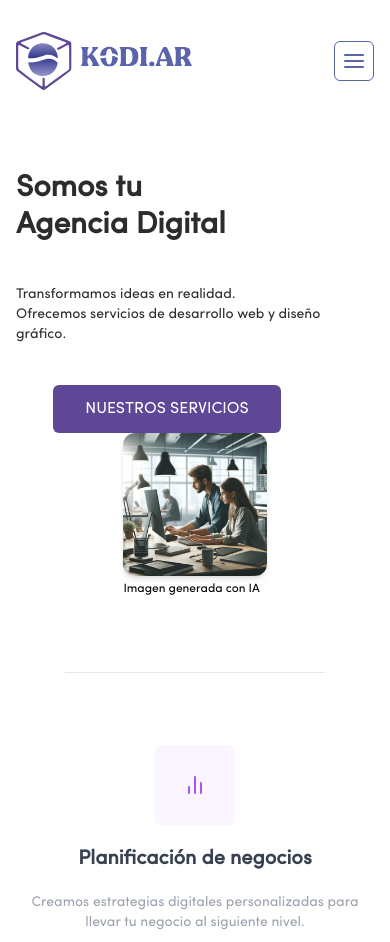
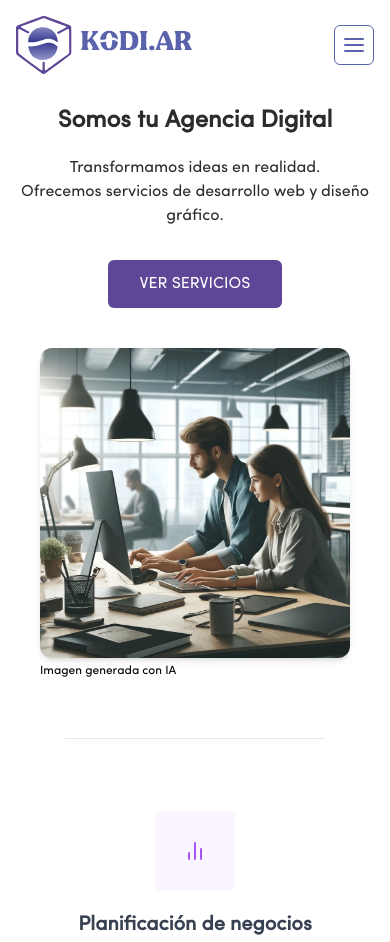
Before and after one commit to olicodea/kodi.ar-landing, a website: page index.html in a window 390 px wide. Shown: the top 942 px of the page. Drawn offline with nearby package versions, Linux system fonts and the light colour scheme.

Commit message:
Mejora resposive v1

```diff
--- a/index.html
+++ b/index.html
@@ -21,12 +21,12 @@
 <body class="bg-white">
 
     <!-- home section -->
-    <section class="py-8">
+    <section class="py-4 md:py-8">
 
         <div class="container max-w-screen-xl mx-auto px-4">
 
-            <nav class="flex-wrap lg:flex items-center justify-between mb-20" x-data="{navbarOpen:false}">
-                <div class="flex items-center justify-between mb-10 lg:mb-0">
+            <nav class="flex-wrap lg:flex items-center justify-between mb-8 lg:mb-20" x-data="{navbarOpen:false}">
+                <div class="flex items-center justify-between mb-0">
                     <a href="/" class="w-44">
                         <img class="w-full" src="assets/image/isolotipo horizontal 1.svg" alt="Logo">
                     </a>
@@ -60,19 +60,28 @@
             <header class="flex-col xl:flex-row flex justify-between mb-10">
 
                 <div class="mx-auto text-center">
-                    <h1 class="text-left font-bold text-[#2C2C2C] text-3xl md:text-6xl leading-tight mb-10">Somos tu <br> Agencia
+                    <h1
+                        class="hidden md:block md:text-left font-bold text-[#2C2C2C] text-6xl leading-tight mb-10">
+                        Somos tu<br>Agencia
                         Digital</h1>
 
-                    <p class="text-left font-normal text-[#2C2C2C] text-sm md:text-lg mb-10">Transformamos ideas en realidad. <br>Ofrecemos servicios de desarrollo web y diseño gráfico.</p>
+                    <h1
+                        class="block md:hidden font-bold text-[#2C2C2C] text-2xl leading-tight mb-5">
+                        Somos tu Agencia Digital</h1>
 
-                    <div class="flex items-center justify-center lg:justify-start">
+                    <p class="md:text-left font-normal text-[#2C2C2C] text-base md:text-lg mb-8 md:mb-10">Transformamos ideas en
+                        realidad. <br>Ofrecemos servicios de desarrollo web y diseño gráfico.</p>
+
+                    <div class="w-full flex items-center justify-center lg:justify-start mb-10 md:mb-0">
                         <a href="#"
-                            class="px-8 py-3 bg-[#5E4797] font-medium text-white text-md md:text-lg rounded-md hover:shadow-md hover:bg-[#5A63AB] transition ease-in-out duration-300 mr-14">NUESTROS SERVICIOS</a>
+                            class="mx-auto md:mx-0 px-8 py-3 bg-[#5E4797] font-medium text-white text-md md:text-lg rounded-md hover:shadow-md hover:bg-[#5A63AB] transition ease-in-out duration-300 md:mr-14">VER
+                            SERVICIOS</a>
                     </div>
                 </div>
 
-                <div class="w-2/5 mx-auto">
-                    <img class="rounded-xl shadow-md" src="assets/image/portada-landing.webp" alt="Imagen portada generada con IA">
+                <div class="w-full lg:w-2/5 mx-auto px-6 md:px-0">
+                    <img class="rounded-xl shadow-md" src="assets/image/portada-landing.webp"
+                        alt="Imagen portada generada con IA">
                     <span class="text-xs">Imagen generada con IA</span>
                 </div>
 
@@ -82,7 +91,9 @@
 
     </section>
     <!-- home section //end -->
-    <div class="w-2/3 mx-auto"><hr></div>
+    <div class="w-2/3 mx-auto">
+        <hr>
+    </div>
 
     <!-- feature section -->
     <section class="py-8 md:py-16" id="Servicios">
@@ -98,9 +109,11 @@
                         </div>
                     </div>
 
-                    <h2 class="text-center font-semibold text-gray-700 text-xl md:text-3xl mb-5">Planificación de negocios</h2>
+                    <h2 class="text-center font-semibold text-gray-700 text-xl md:text-3xl mb-5">Planificación de
+                        negocios</h2>
 
-                    <p class="text-center font-normal text-gray-400 text-sm md:text-lg">Creamos estrategias digitales personalizadas para llevar tu negocio al siguiente nivel.</p>
+                    <p class="text-center font-normal text-gray-400 text-sm md:text-lg">Creamos estrategias digitales
+                        personalizadas para llevar tu negocio al siguiente nivel.</p>
                 </div>
 
                 <div class="text-center mb-10 md:mb-0">
@@ -110,9 +123,11 @@
                         </div>
                     </div>
 
-                    <h2 class="text-center font-semibold text-gray-700 text-xl md:text-3xl mb-5">Planificación financiera</h2>
+                    <h2 class="text-center font-semibold text-gray-700 text-xl md:text-3xl mb-5">Planificación
+                        financiera</h2>
 
-                    <p class="text-center font-normal text-gray-400 text-sm md:text-lg">Desarrollamos soluciones digitales que se adaptan a tus objetivos financieros.</p>
+                    <p class="text-center font-normal text-gray-400 text-sm md:text-lg">Desarrollamos soluciones
+                        digitales que se adaptan a tus objetivos financieros.</p>
                 </div>
 
                 <div class="text-center">
@@ -122,9 +137,11 @@
                         </div>
                     </div>
 
-                    <h2 class="text-center font-semibold text-gray-700 text-xl md:text-3xl mb-5">Análisis de mercado</h2>
+                    <h2 class="text-center font-semibold text-gray-700 text-xl md:text-3xl mb-5">Análisis de mercado
+                    </h2>
 
-                    <p class="text-center font-normal text-gray-400 text-sm md:text-lg">Detectamos oportunidades de crecimiento que impulsan tu estrategia digital.</p>
+                    <p class="text-center font-normal text-gray-400 text-sm md:text-lg">Detectamos oportunidades de
+                        crecimiento que impulsan tu estrategia digital.</p>
                 </div>
             </div>
 
@@ -138,12 +155,16 @@
 
             <h1 class="font-semibold text-gray-700 text-4xl md:text-4xl text-center mb-5">¡Que hacemos?</h1>
 
-            <p class="text-center font-normal text-gray-500 text-md md:text-xl mb-20">Desarrollamos y diseñamos aplicaciones web, interfaces intuitivas y contenido visual atractivo. <br>Cada solución está pensada para mejorar la experiencia del usuario y potenciar tu marca en el entorno digital.</p>
+            <p class="text-center font-normal text-gray-500 text-md md:text-xl mb-20">Desarrollamos y diseñamos
+                aplicaciones web, interfaces intuitivas y contenido visual atractivo. <br>Cada solución está pensada
+                para mejorar la experiencia del usuario y potenciar tu marca en el entorno digital.</p>
 
         </div> <!-- container.// -->
 
     </section>
-    <div class="w-2/3 mx-auto"><hr></div>
+    <div class="w-2/3 mx-auto">
+        <hr>
+    </div>
 
     <section class="py-8">
 
@@ -151,7 +172,9 @@
 
             <h1 class="font-semibold text-gray-700 text-3xl md:text-4xl text-center mb-5">Nuestros trabajos</h1>
 
-            <p class="font-normal text-gray-500 text-md md:text-lg text-center mb-20">Creamos soluciones digitales que destacan. Cada proyecto es un reflejo de nuestro compromiso con la calidad, la creatividad y la funcionalidad, diseñados para impulsar los resultados de nuestros clientes.</p>
+            <p class="font-normal text-gray-500 text-md md:text-lg text-center mb-20">Creamos soluciones digitales que
+                destacan. Cada proyecto es un reflejo de nuestro compromiso con la calidad, la creatividad y la
+                funcionalidad, diseñados para impulsar los resultados de nuestros clientes.</p>
 
             <div class="grid grid-cols-1 md:grid-cols-2 lg:grid-cols-3 gap-5 xl:gap-10">
                 <div class="space-y-2 xl:space-y-2">
@@ -161,7 +184,8 @@
                     <p class="font-normal text-gray-400 text-base">Web App gestión de heladería</p>
 
                     <a href="#"
-                        class="block font-semibold text-gray-700 text-xl md:text-2xl hover:text-green-500 transition ease-in-out duration-300">Julieta Helados</a>
+                        class="block font-semibold text-gray-700 text-xl md:text-2xl hover:text-green-500 transition ease-in-out duration-300">Julieta
+                        Helados</a>
                 </div>
 
                 <div class="space-y-2 xl:space-y-2">
@@ -171,7 +195,8 @@
                     <p class="font-normal text-gray-400 text-base">Portfolio Web</p>
 
                     <a href="#"
-                        class="block font-semibold text-gray-700 text-xl md:text-2xl hover:text-green-500 transition ease-in-out duration-300">Maria Sol Robledo</a>
+                        class="block font-semibold text-gray-700 text-xl md:text-2xl hover:text-green-500 transition ease-in-out duration-300">Maria
+                        Sol Robledo</a>
                 </div>
             </div>
 
```
Also changed, not shown: assets/css/tailwind.css.
